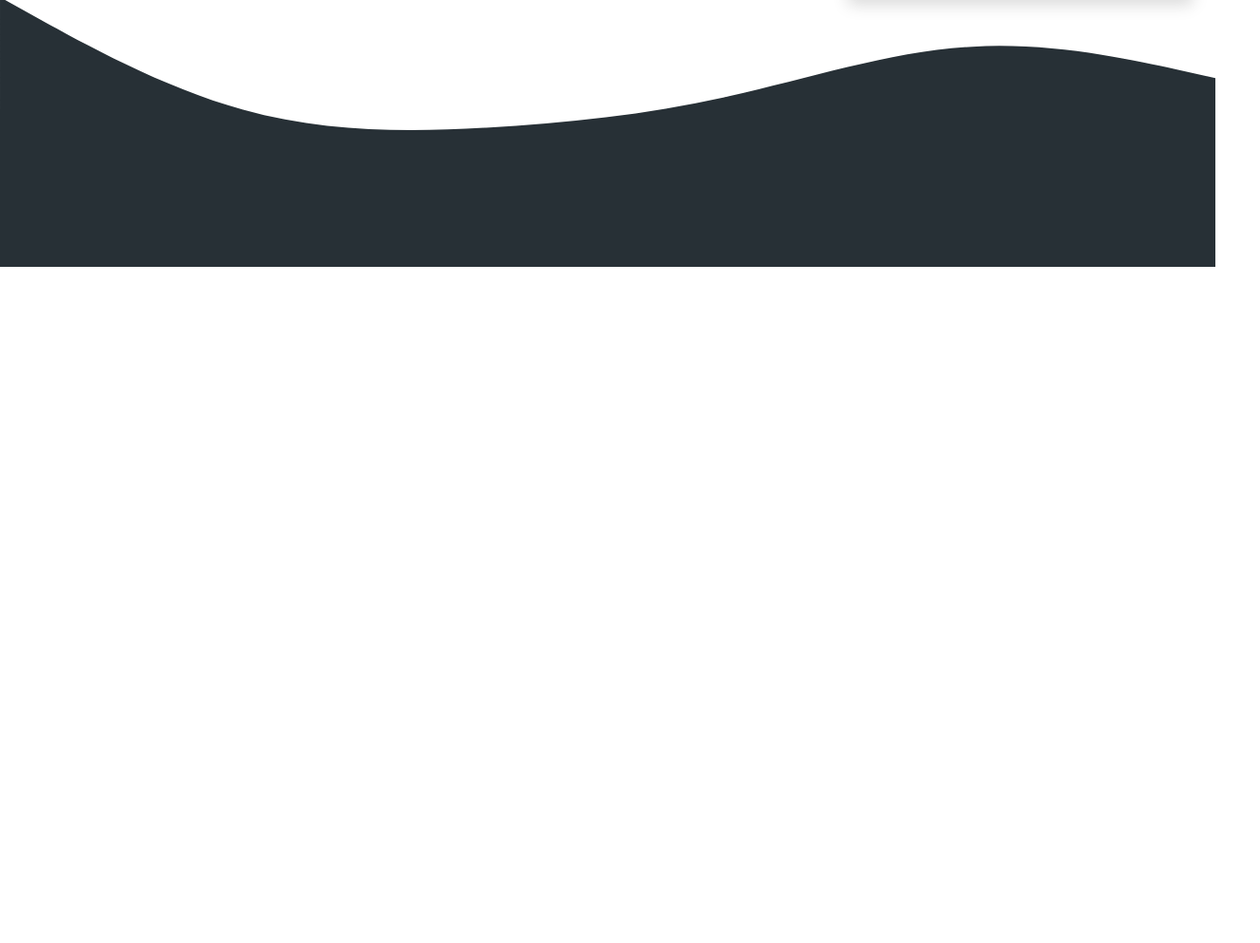
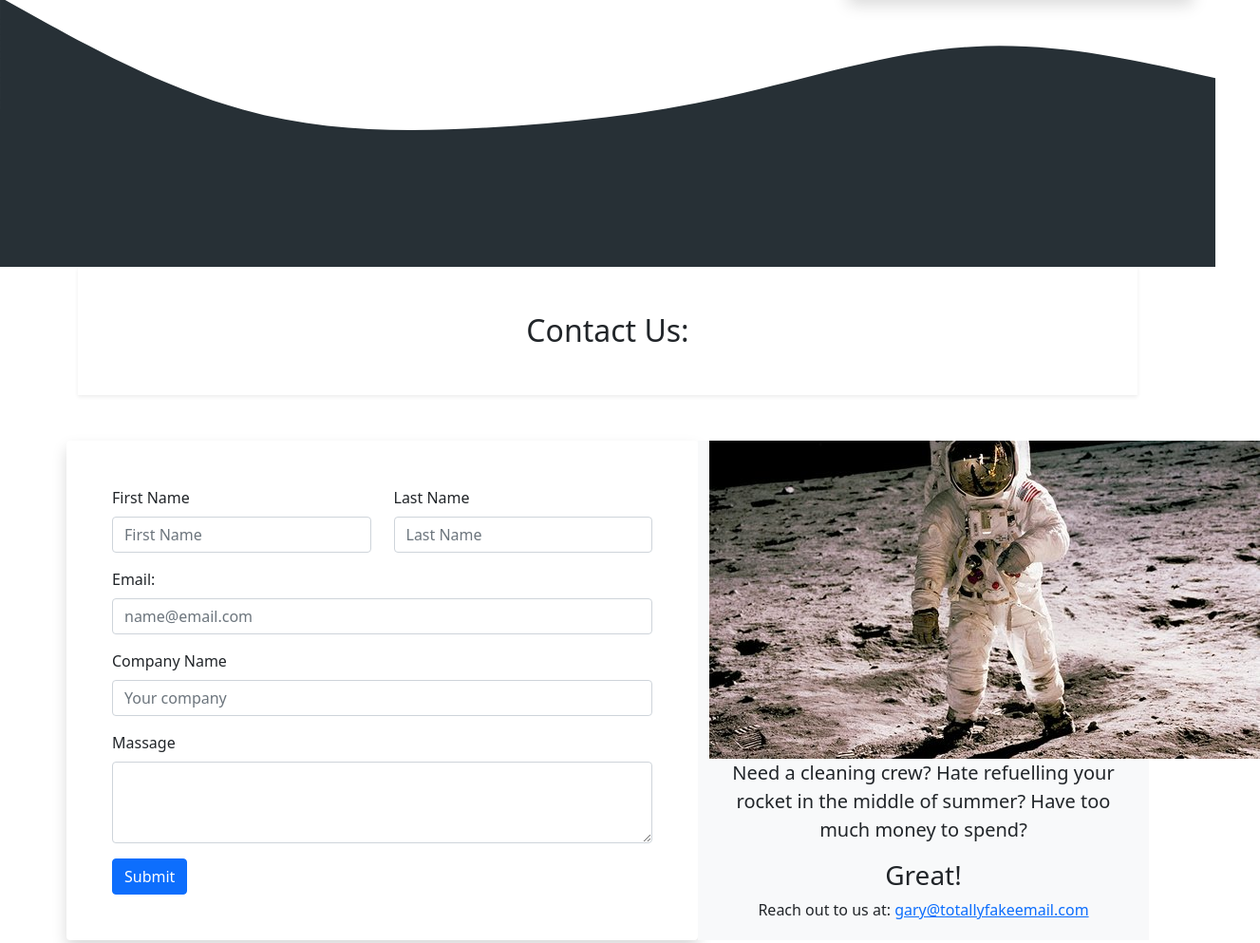
Before and after one commit to chitturisamyuktha/Twitter_bootstrap, a plain HTML site: page index.html in a window 1280 px wide. Shown: the part 2877-3870 px from the top of the page at 95% size, 1327 px wide, since content can reach past the window. Before the commit the page ends 3158 px from the top, so only its background shows below. Drawn offline with nearby package versions, Linux system fonts and the light colour scheme.

Commit message:
added contact_us code

```diff
--- a/index.html
+++ b/index.html
@@ -223,6 +223,62 @@
 
 
 
+ <!--contact- form start-->
+
+
+ <div class="container-fluid">
+  <div class="container">
+      <div>
+          <h2 class=" text-center mb-5 shadow-sm p-5">Contact Us:</h2>
+      </div>
+      <div class="row">
+          <div class="col-md-7 shadow  rounded p-5">
+              <div class="row">
+                  <div class="col mb-3">
+                      <label class="form-label">First Name</label>
+                      <input type="text" class="form-control" placeholder="First Name">
+                  </div>
+                  <div class="col mb-3">
+                      <label class="form-label">Last Name</label>
+                      <input type="text" class="form-control" placeholder="Last Name">
+                  </div>
+                  <div class=" mb-3">
+                      <label class="form-label">Email:</label>
+                      <input type="text" class="form-control" placeholder="name@email.com">
+                  </div>
+                  <div class=" mb-3">
+                      <label class="form-label">Company Name</label>
+                      <input type="text" class="form-control" placeholder="Your company">
+                  </div>
+                  <div class=" mb-3">
+                      <label class="form-label">Massage</label>
+                      <textarea name="massage"  class="form-control" placeholder="Your Message" rows="3">
+                      </textarea>
+                  </div>
+                  <div class="col-auto">
+                      <button type="submit" class="btn btn-primary">Submit</button>
+                    </div>
+
+              </div>
+
+          </div>
+          <div class="col-md-5 bg-light">
+              <div class="mx-auto" style="height: 250px;">
+                  <img src="/images/man_on_moon.jpg" alt="man_on_moon" class="img-fulid">
+                  <p class="lead text-center">Need a cleaning crew? Hate refuelling your rocket in the middle of summer? Have too much money to spend? </p><h3 class="text-center">Great! </h3>
+                  <p class="text-center">Reach out to us at: <a href="mailto:gary@totallyfakeemail.com">gary@totallyfakeemail.com</a><br/></p>
+              </div>
+          </div>
+      </div>
+  </div>
+</div>
+<svg xmlns="http://www.w3.org/2000/svg" viewBox="0 0 1440 320"><path fill="#273036" fill-opacity="1" d="M0,32L48,58.7C96,85,192,139,288,149.3C384,160,480,128,576,112C672,96,768,96,864,112C960,128,1056,160,1152,160C1248,160,1344,128,1392,112L1440,96L1440,320L1392,320C1344,320,1248,320,1152,320C1056,320,960,320,864,320C768,320,672,320,576,320C480,320,384,320,288,320C192,320,96,320,48,320L0,320Z"></path></svg>
+
+  <!--contact- form end-->
+
+
+
+
     <script src="https://code.jquery.com/jquery-3.6.0.min.js" integrity="sha256-/xUj+3OJU5yExlq6GSYGSHk7tPXikynS7ogEvDej/m4="
     crossorigin="anonymous"></script>
 
```
